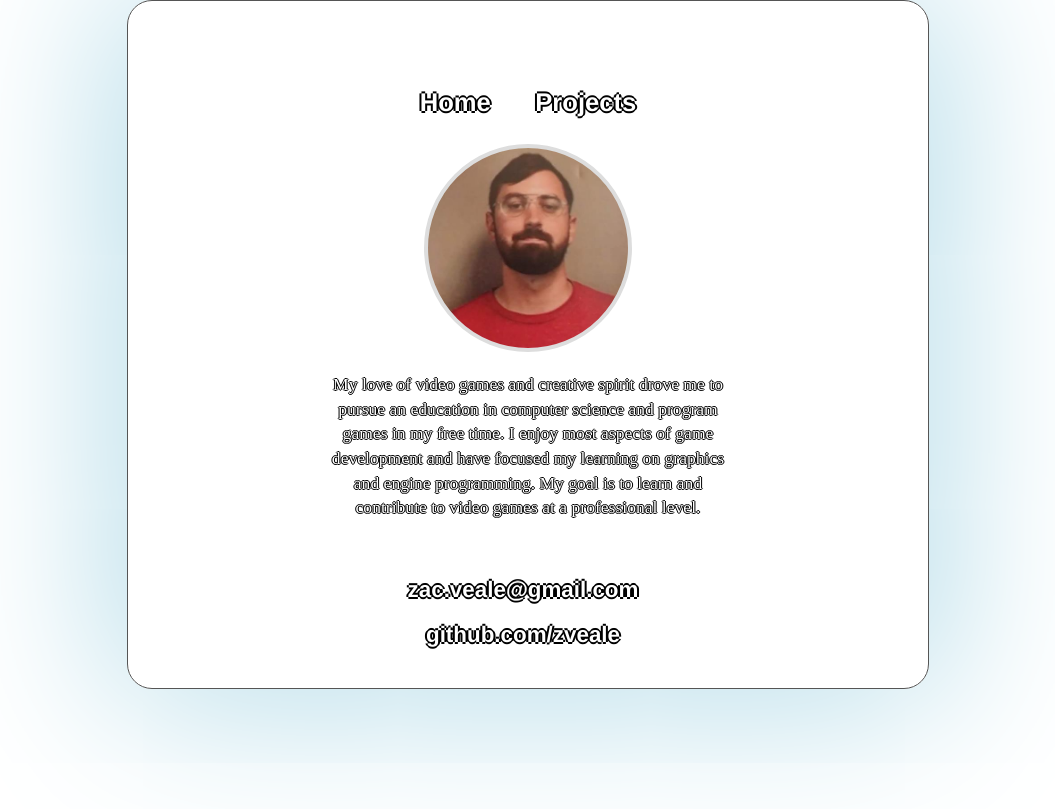
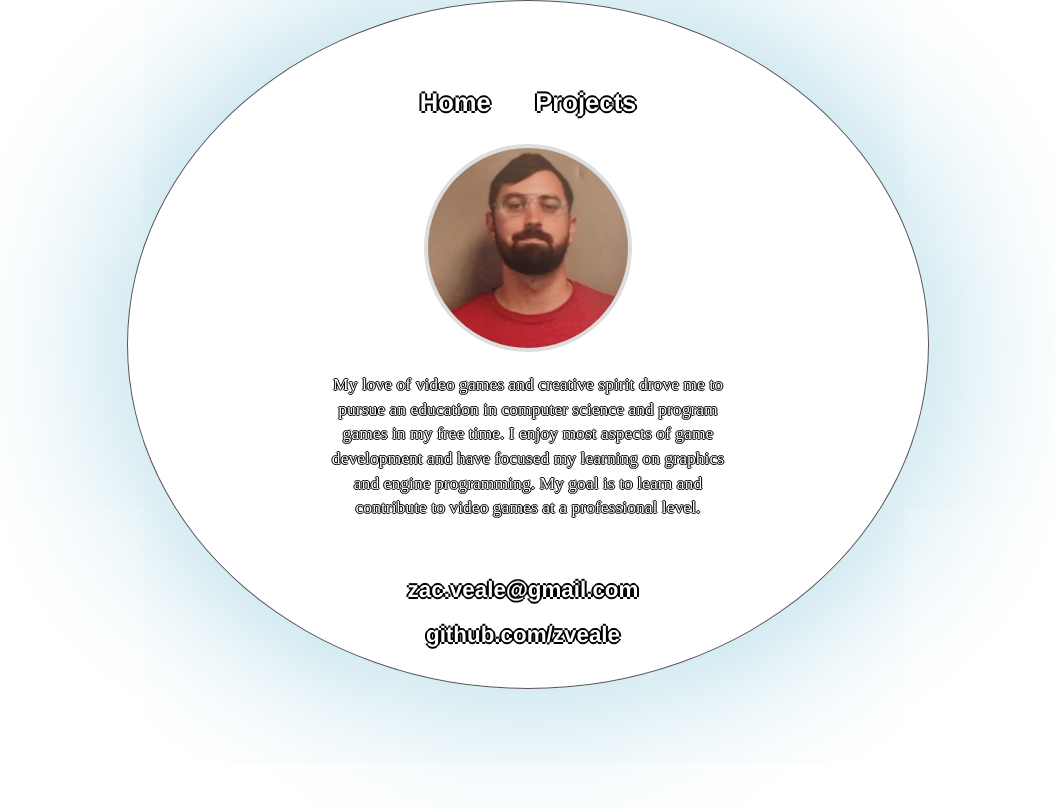
Before and after one commit to zveale/zveale.github.io, a Jekyll site: the page built from index.html, in a window 1280 px wide. Shown: the top 809 px of the page, without its empty margins (112-1167 px from the left). Built offline with Jekyll 4.4.1, drawn with Linux system fonts in a browser that asks for light colours.

Commit message:
Update main.css

```diff
--- a/css/main.css
+++ b/css/main.css
@@ -6,7 +6,12 @@ body {
     margin: auto;
 	width: 800px;
 	border-radius:25px;
+	border-radius: 50%;
 	color: red;
+	background-size: 100%;
+	background-repeat: no-repeat;
+
+	justify-content: center
 }
 .container .profilePhoto {
 	width: 200px;
```
